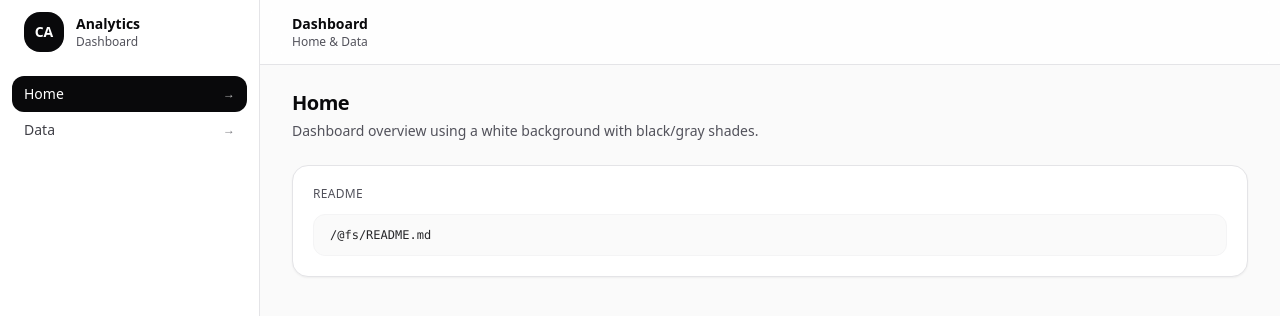
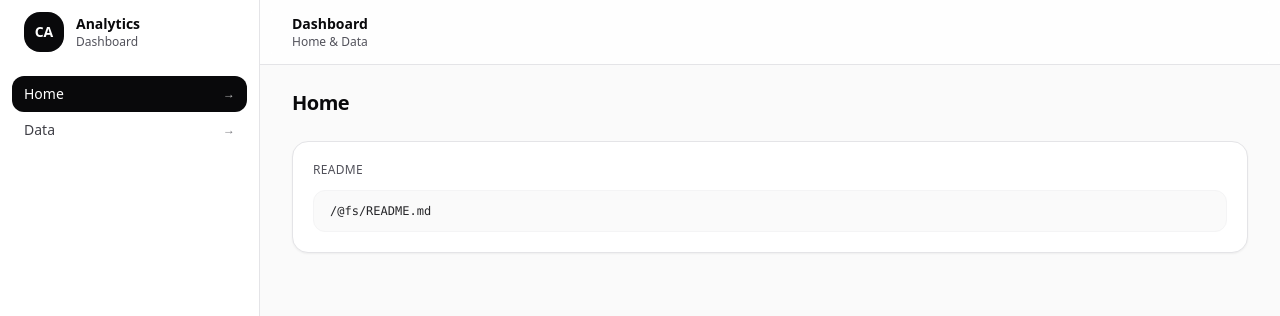
Before and after one commit to RUPAAK/clarosanalytics, a React (Vite) app: page / in a window 1280 px wide. Shown: the top 316 px of the page. Built offline with nearby package versions, Linux system fonts and the light colour scheme.

Commit message:
fix: removed unnecessary code and comments

```diff
--- a/src/pages/HomePage.tsx
+++ b/src/pages/HomePage.tsx
@@ -5,9 +5,6 @@ export default function HomePage() {
     <div className="space-y-6">
       <header className="flex flex-col gap-1">
         <h1 className="text-xl font-semibold tracking-tight">Home</h1>
-        <p className="text-sm text-zinc-600">
-          Dashboard overview using a white background with black/gray shades.
-        </p>
       </header>
 
       <section className="grid gap-4 sm:grid-cols-2 lg:grid-cols-3">
```
